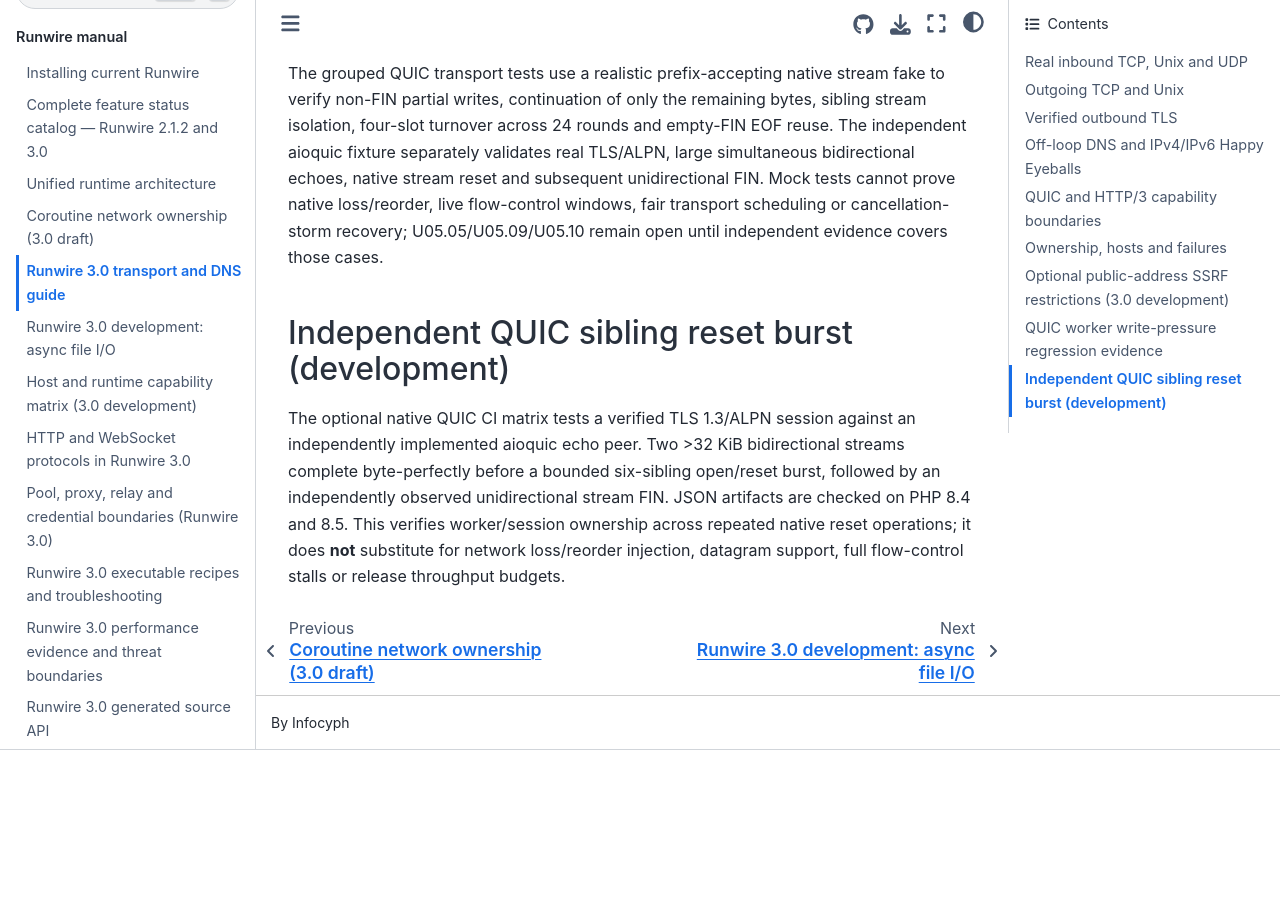
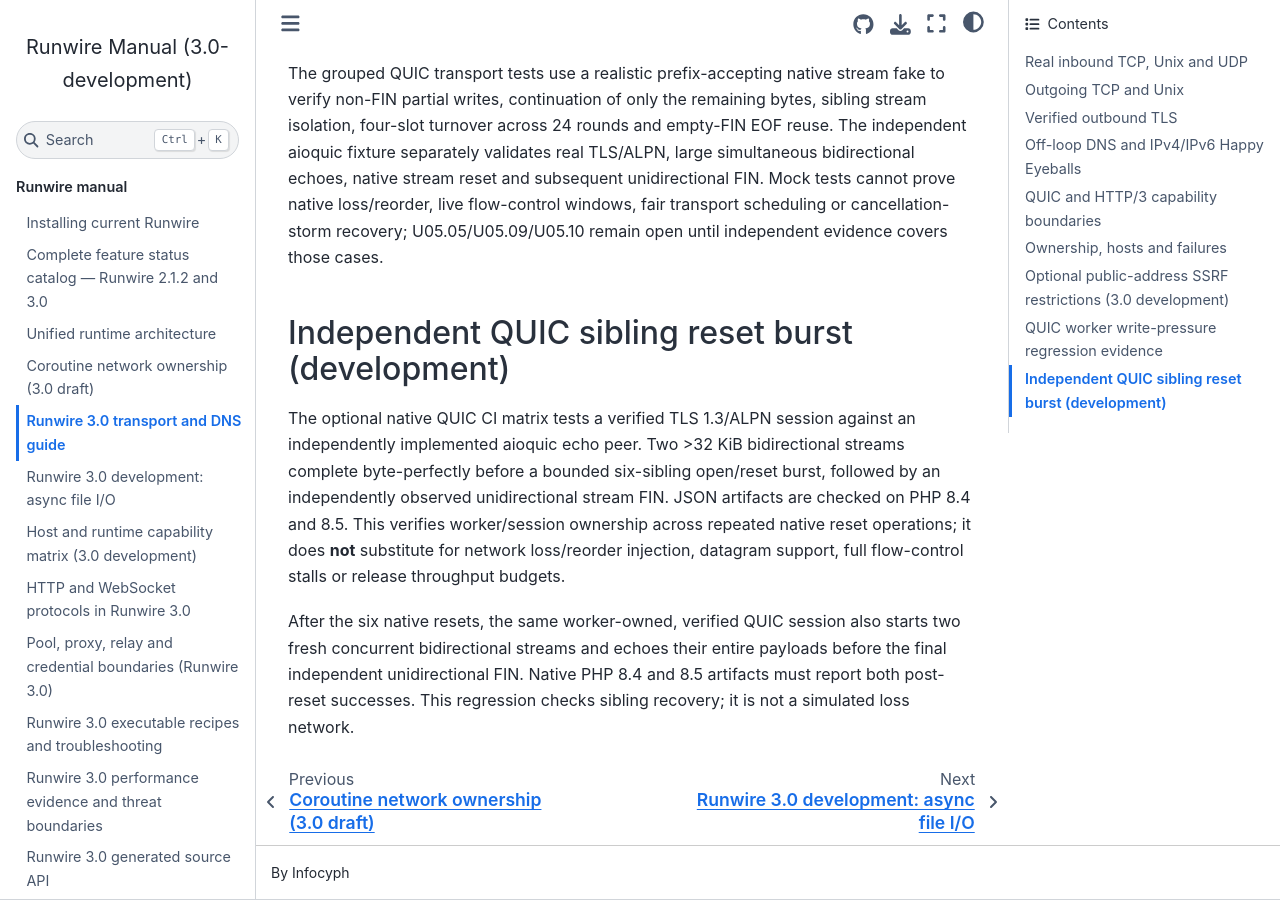
Before and after one commit to infocyph/Runwire, a Sphinx documentation site: the page built from docs/transport-guide-3.0.rst, in a window 1280 px wide and 900 px high, scrolled down 4132 px. Built offline with Sphinx 7.4.7 and the Sphinx Book theme 1.1.4, drawn with Linux system fonts in a browser that asks for light colours; before the commit the page ends 4882 px from its top, so only the background shows below that.

Commit message:
test(runwire): W135 native QUIC post-reset sibling parity with rolling QA fixes

```diff
--- a/docs/transport-guide-3.0.rst
+++ b/docs/transport-guide-3.0.rst
@@ -198,7 +198,7 @@
 independent evidence covers those cases.
 
 Independent QUIC sibling reset burst (development)
--------------------------------------------------
+--------------------------------------------------
 
 The optional native QUIC CI matrix tests a verified TLS 1.3/ALPN session
 against an independently implemented aioquic echo peer. Two >32 KiB
@@ -208,3 +208,9 @@
 worker/session ownership across repeated native reset operations; it does
 **not** substitute for network loss/reorder injection, datagram support,
 full flow-control stalls or release throughput budgets.
+
+After the six native resets, the same worker-owned, verified QUIC session
+also starts two fresh concurrent bidirectional streams and echoes their
+entire payloads before the final independent unidirectional FIN. Native
+PHP 8.4 and 8.5 artifacts must report both post-reset successes. This
+regression checks sibling recovery; it is not a simulated loss network.
```
Also changed, not shown: docs/plans/runwire-3.0-unified-runtime-development-plan.md (+3 -0 lines), docs/plans/runwire-3.0-unified-runtime-roadmap.md (+3 -0 lines), 3 other files.
